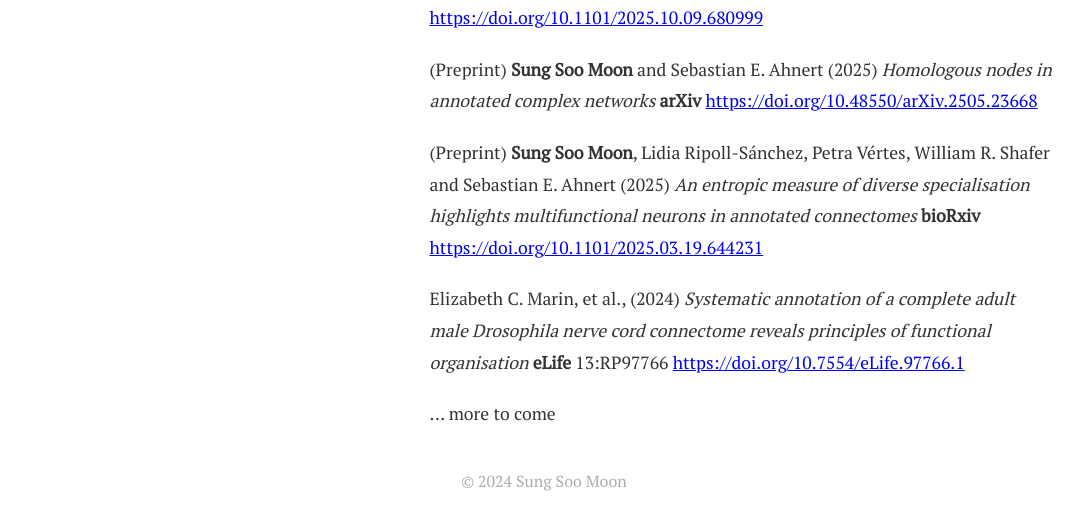
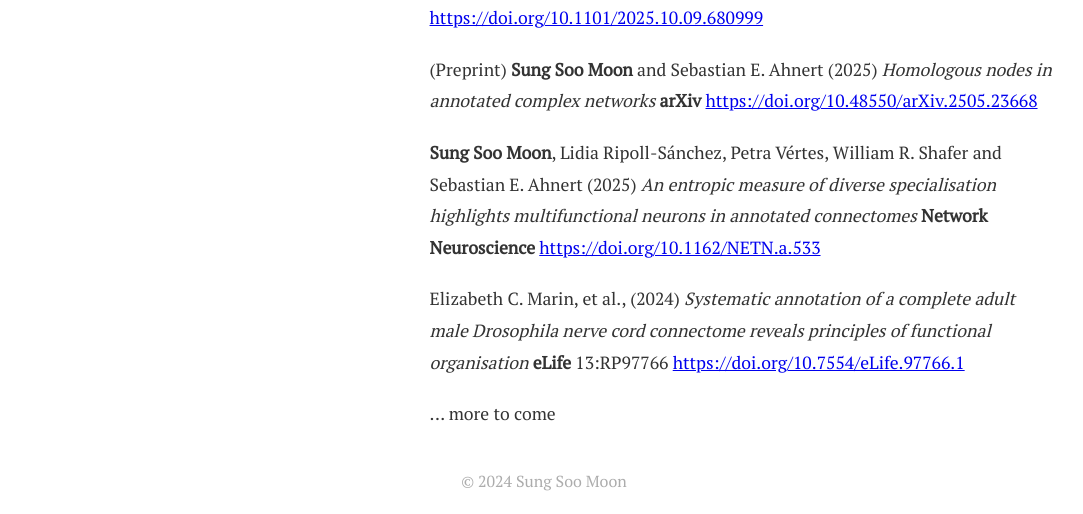
Before and after one commit to sungsushi/sungsushi.github.io, a plain HTML site: page pages/publications.html in a window 1280 px wide. Shown: the part 295-809 px from the top of the page, without its empty margins (96-1179 px from the left). Drawn offline with Linux system fonts and the light colour scheme.

Commit message:
update publications

```diff
--- a/pages/publications.html
+++ b/pages/publications.html
@@ -32,8 +32,8 @@
                     <a href="https://doi.org/10.48550/arXiv.2505.23668" target="_blank">https://doi.org/10.48550/arXiv.2505.23668</a>
                 </p>
                 <p>
-                    (Preprint) <strong>Sung Soo Moon</strong>, Lidia Ripoll-S&aacute;nchez, Petra V&eacute;rtes, William R. Shafer and Sebastian E. Ahnert (2025) <i> An entropic measure of diverse specialisation highlights multifunctional neurons in annotated connectomes </i> <strong>bioRxiv</strong>
-                    <a href="https://doi.org/10.1101/2025.03.19.644231" target="_blank">https://doi.org/10.1101/2025.03.19.644231</a>
+                    <strong>Sung Soo Moon</strong>, Lidia Ripoll-S&aacute;nchez, Petra V&eacute;rtes, William R. Shafer and Sebastian E. Ahnert (2025) <i> An entropic measure of diverse specialisation highlights multifunctional neurons in annotated connectomes </i> <strong>Network Neuroscience</strong>
+                    <a href="https://doi.org/10.1162/NETN.a.533" target="_blank">https://doi.org/10.1162/NETN.a.533</a>
                 </p>
                 <p>
                     Elizabeth C. Marin, et al., (2024) <i> Systematic annotation of a complete adult male Drosophila nerve cord connectome reveals principles of functional organisation </i> <strong>eLife</strong> 13:RP97766
```
